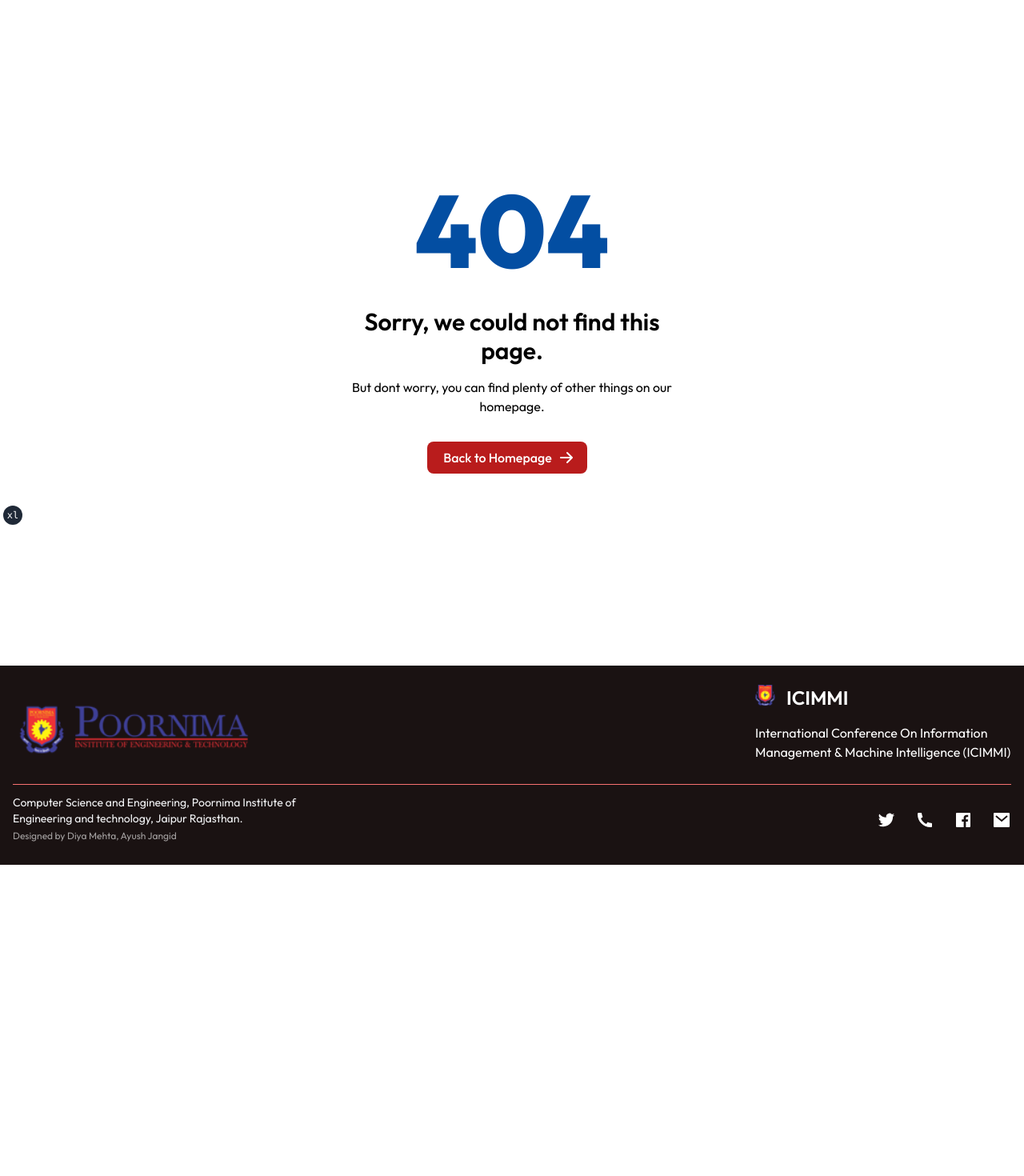
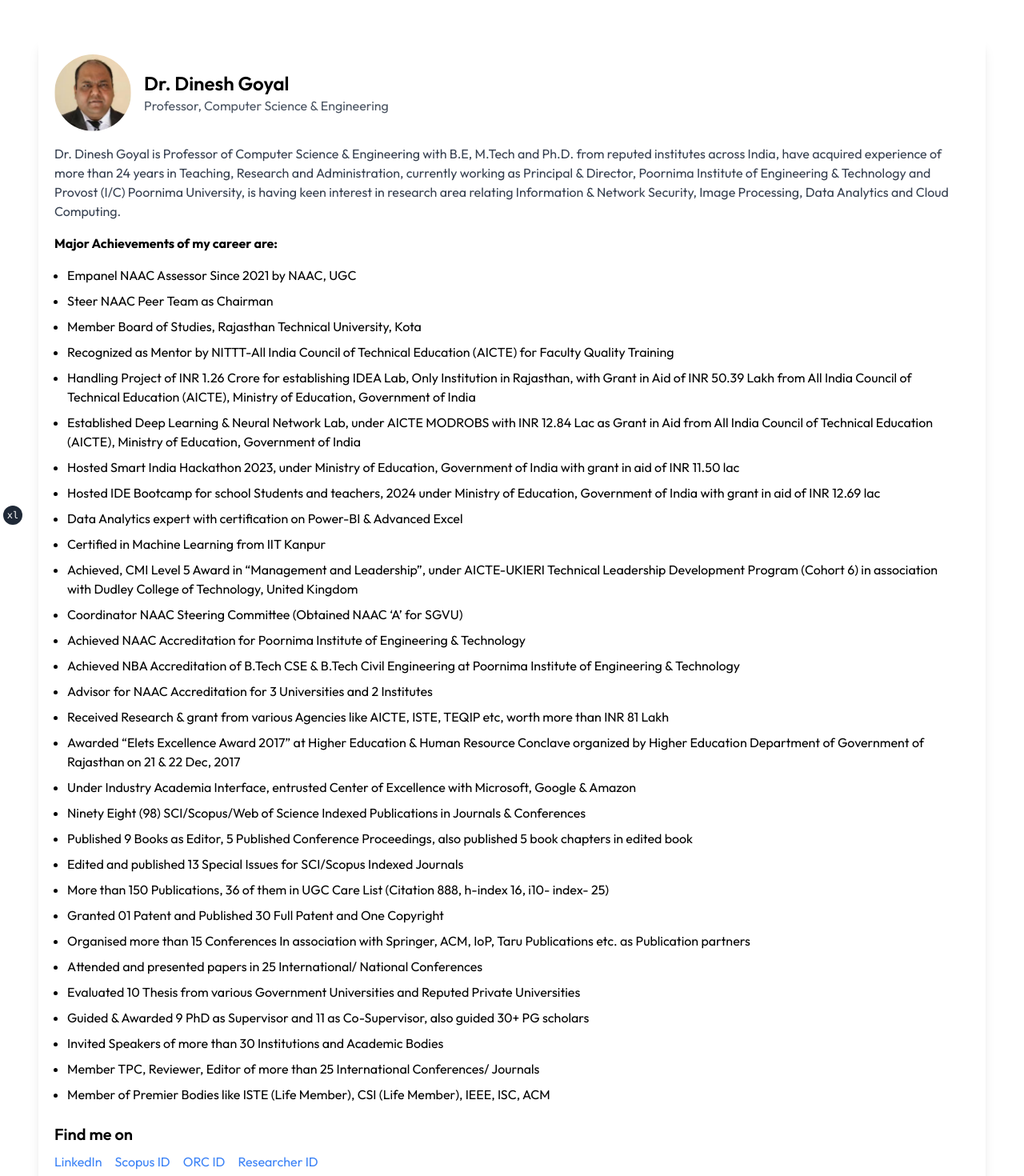
Before and after one commit to Diyamehta60/icimmi, a Next.js app: page /conference_chair in a window 1280 px wide. Before the commit this address had no page. Shown: the part 140-1610 px from the top of the page at 80% size. Before the commit the page ends 1221 px from the top, so only its background shows below. Built offline with nearby package versions, Linux system fonts and the light colour scheme; what prettier-plugin-tailwindcss would draw is missing.

Commit message:
page added

```diff
--- a/next.config.js
+++ b/next.config.js
@@ -6,6 +6,11 @@ const nextConfig = {
       {
         source: "/dates",
         destination: "/#important",
+        permanent: true,
+      },
+      {
+        source: "/conference_chair",
+        destination: "/conference_chair",
         permanent: true,
       },
       {
--- a/src/pages/committe.tsx
+++ b/src/pages/committe.tsx
@@ -45,6 +45,7 @@ function Committe() {
       name: "Dr. Dinesh Goyal",
       designation: "Professor & Director, PIET, Jaipur",
       LinkedIn: "https://www.linkedin.com/in/dr-dinesh-goyal/",
+      profile: "/conference_chair",
     },
   ];
   const SteeringCommittee = [
@@ -558,9 +559,11 @@ function Committe() {
                   <div className="flex w-full items-center justify-between space-x-6 p-6">
                     <div className="flex-1">
                       <div className="flex items-center space-x-3">
-                        <h3 className="truncate text-sm font-medium text-gray-900 lg:text-xl">
-                          {item.name}
-                        </h3>
+                        <Link href={item.profile}>
+                          <h3 className="truncate text-sm font-medium text-gray-900 underline lg:text-xl">
+                            {item.name}
+                          </h3>
+                        </Link>
                       </div>
                       <p className="mt-1 text-sm text-gray-500">
                         {item.designation}
--- /dev/null
+++ b/src/pages/conference_chair.tsx
@@ -0,0 +1,193 @@
+import Link from "next/link";
+import React from "react";
+
+function Profile() {
+  return (
+    <div className="w-fuull mx-4">
+      <div className="mt-10 w-full rounded-lg bg-white p-5 shadow-lg">
+        {/* Profile Image */}
+        <div className="flex items-center space-x-4">
+          <img
+            className="h-24 w-24 rounded-full"
+            src="/profile.png"
+            alt="Profile Image"
+          />
+          <div>
+            <h1 className="text-2xl font-semibold">Dr. Dinesh Goyal</h1>
+            <p className="text-gray-600">
+              Professor, Computer Science & Engineering
+            </p>
+          </div>
+        </div>
+        {/* Profile Description */}
+        <div className="mt-4">
+          <p className="text-gray-700">
+            Dr. Dinesh Goyal is Professor of Computer Science & Engineering with
+            B.E, M.Tech and Ph.D. from reputed institutes across India, have
+            acquired experience of more than 24 years in Teaching, Research and
+            Administration, currently working as Principal & Director, Poornima
+            Institute of Engineering & Technology and Provost (I/C) Poornima
+            University, is having keen interest in research area relating
+            Information & Network Security, Image Processing, Data Analytics and
+            Cloud Computing.
+          </p>
+        </div>
+        {/* Achievements */}
+        <p className="my-4 px-4 font-bold md:px-0">
+          Major Achievements of my career are:
+        </p>
+        <ul className="mx-4 my-4 list-disc">
+          <li className="my-2">
+            Empanel NAAC Assessor Since 2021 by NAAC, UGC
+          </li>
+          <li className="my-2">Steer NAAC Peer Team as Chairman</li>
+          <li className="my-2">
+            Member Board of Studies, Rajasthan Technical University, Kota
+          </li>
+          <li className="my-2">
+            Recognized as Mentor by NITTT-All India Council of Technical
+            Education (AICTE) for Faculty Quality Training
+          </li>
+          <li className="my-2">
+            Handling Project of INR 1.26 Crore for establishing IDEA Lab, Only
+            Institution in Rajasthan, with Grant in Aid of INR 50.39 Lakh from
+            All India Council of Technical Education (AICTE), Ministry of
+            Education, Government of India
+          </li>
+          <li className="my-2">
+            Established Deep Learning & Neural Network Lab, under AICTE MODROBS
+            with INR 12.84 Lac as Grant in Aid from All India Council of
+            Technical Education (AICTE), Ministry of Education, Government of
+            India
+          </li>
+          <li className="my-2">
+            Hosted Smart India Hackathon 2023, under Ministry of Education,
+            Government of India with grant in aid of INR 11.50 lac
+          </li>
+          <li className="my-2">
+            Hosted IDE Bootcamp for school Students and teachers, 2024 under
+            Ministry of Education, Government of India with grant in aid of INR
+            12.69 lac
+          </li>
+          <li className="my-2">
+            Data Analytics expert with certification on Power-BI & Advanced
+            Excel
+          </li>
+          <li className="my-2">
+            Certified in Machine Learning from IIT Kanpur
+          </li>
+          <li className="my-2">
+            Achieved, CMI Level 5 Award in “Management and Leadership”, under
+            AICTE-UKIERI Technical Leadership Development Program (Cohort 6) in
+            association with Dudley College of Technology, United Kingdom
+          </li>
+          <li className="my-2">
+            Coordinator NAAC Steering Committee (Obtained NAAC ‘A’ for SGVU)
+          </li>
+          <li className="my-2">
+            Achieved NAAC Accreditation for Poornima Institute of Engineering &
+            Technology
+          </li>
+          <li className="my-2">
+            Achieved NBA Accreditation of B.Tech CSE & B.Tech Civil Engineering
+            at Poornima Institute of Engineering & Technology
+          </li>
+          <li className="my-2">
+            Advisor for NAAC Accreditation for 3 Universities and 2 Institutes
+          </li>
+          <li className="my-2">
+            Received Research & grant from various Agencies like AICTE, ISTE,
+            TEQIP etc, worth more than INR 81 Lakh
+          </li>
+          <li className="my-2">
+            Awarded “Elets Excellence Award 2017” at Higher Education & Human
+            Resource Conclave organized by Higher Education Department of
+            Government of Rajasthan on 21 & 22 Dec, 2017
+          </li>
+          <li className="my-2">
+            Under Industry Academia Interface, entrusted Center of Excellence
+            with Microsoft, Google & Amazon
+          </li>
+          <li className="my-2">
+            Ninety Eight (98) SCI/Scopus/Web of Science Indexed Publications in
+            Journals & Conferences
+          </li>
+          <li className="my-2">
+            Published 9 Books as Editor, 5 Published Conference Proceedings,
+            also published 5 book chapters in edited book
+          </li>
+          <li className="my-2">
+            Edited and published 13 Special Issues for SCI/Scopus Indexed
+            Journals
+          </li>
+          <li className="my-2">
+            More than 150 Publications, 36 of them in UGC Care List (Citation
+            888, h-index 16, i10- index- 25)
+          </li>
+          <li className="my-2">
+            Granted 01 Patent and Published 30 Full Patent and One Copyright
+          </li>
+          <li className="my-2">
+            Organised more than 15 Conferences In association with Springer,
+            ACM, IoP, Taru Publications etc. as Publication partners
+          </li>
+          <li className="my-2">
+            Attended and presented papers in 25 International/ National
+            Conferences
+          </li>
+          <li className="my-2">
+            Evaluated 10 Thesis from various Government Universities and Reputed
+            Private Universities
+          </li>
+          <li className="my-2">
+            Guided & Awarded 9 PhD as Supervisor and 11 as Co-Supervisor, also
+            guided 30+ PG scholars
+          </li>
+          <li className="my-2">
+            Invited Speakers of more than 30 Institutions and Academic Bodies
+          </li>
+          <li className="my-2">
+            Member TPC, Reviewer, Editor of more than 25 International
+            Conferences/ Journals
+          </li>
+          <li className="my-2">
+            Member of Premier Bodies like ISTE (Life Member), CSI (Life Member),
+            IEEE, ISC, ACM
+          </li>
+        </ul>
+        {/* Links to Profiles */}
+        <div className="mt-6">
+          <h2 className="text-xl font-semibold">Find me on</h2>
+          <div className="mt-2 flex space-x-4">
+            <Link
+              href="https://www.linkedin.com/in/dr-dinesh-goyal-bab9048/"
+              className="text-blue-500 hover:underline"
+            >
+              LinkedIn
+            </Link>
+            <Link
+              href="https://www.scopus.com/authid/detail.uri?authorId=57211719867"
+              className="text-blue-500 hover:underline"
+            >
+              Scopus ID
+            </Link>
+            <Link
+              href=" https://orcid.org/0000-0001-5442-5870"
+              className="text-blue-500 hover:underline"
+            >
+              ORC ID
+            </Link>
+            <Link
+              href="https://www.webofscience.com/wos/author/record/AAJ-2237-2020"
+              className="text-blue-500 hover:underline"
+            >
+              Researcher ID
+            </Link>
+          </div>
+        </div>
+      </div>
+    </div>
+  );
+}
+
+export default Profile;
```
Also changed, not shown: public/profile.png (added).
